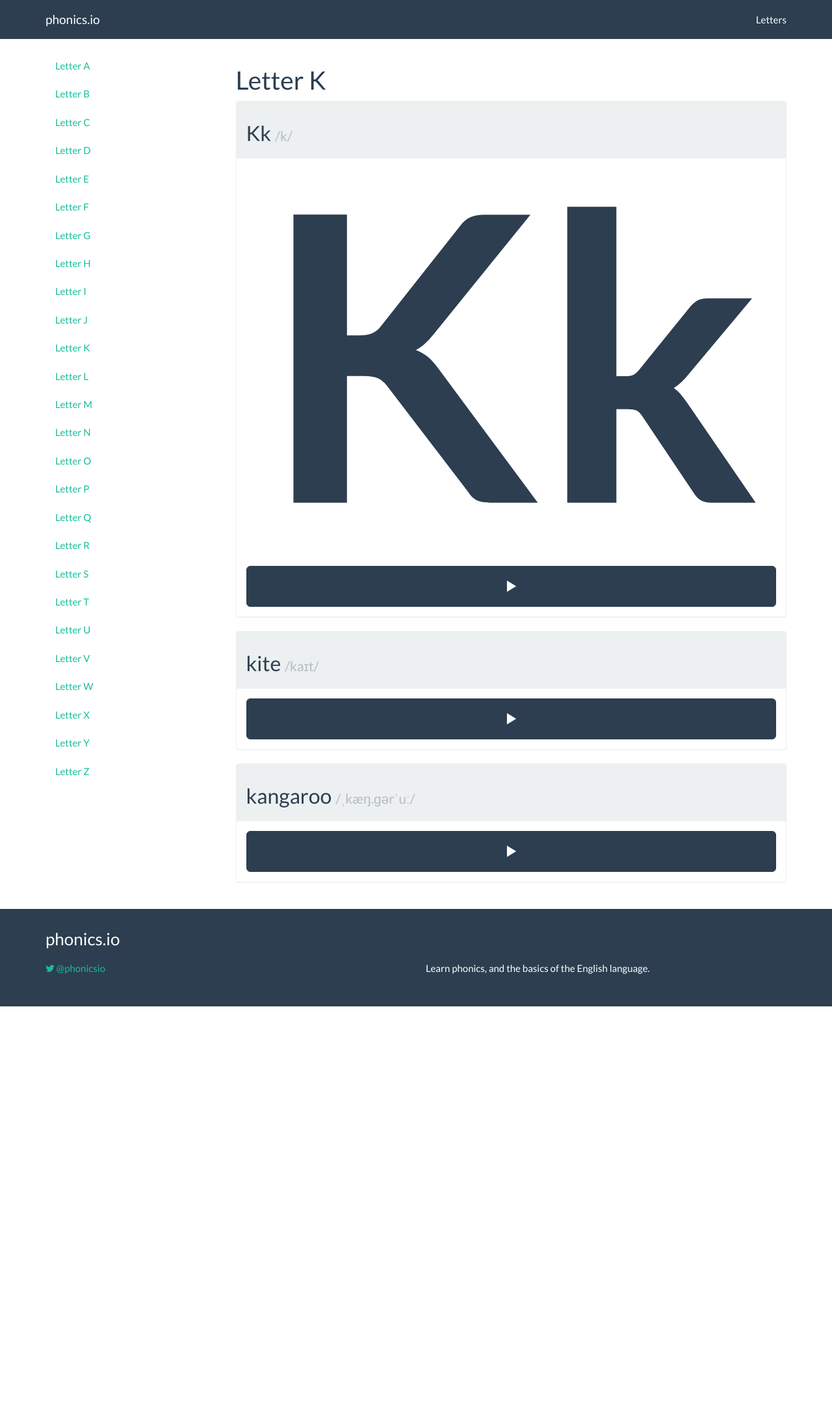
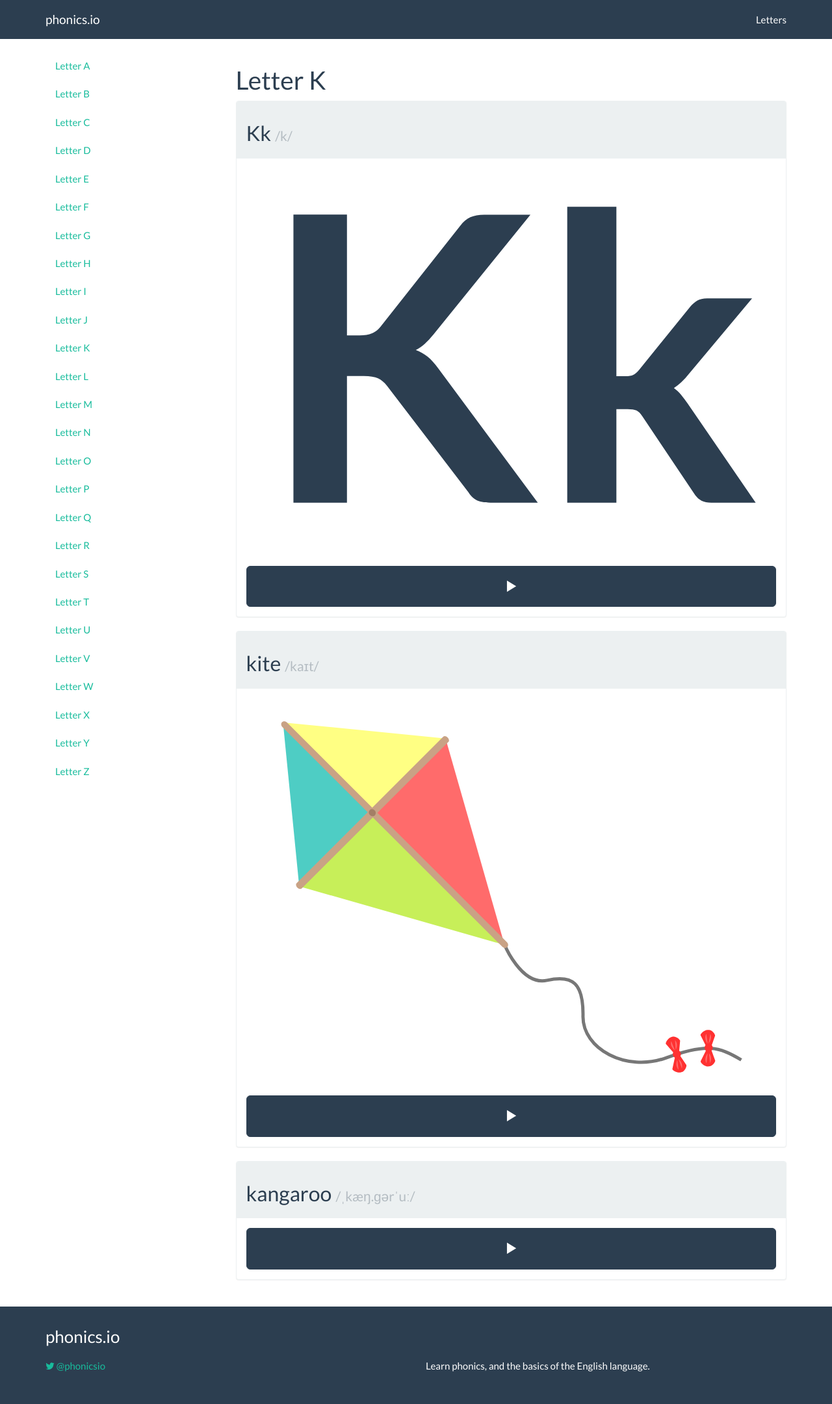
Before and after one commit to irmbrady/phonics.io, a Jekyll site: the page built from letters/k.html, in a window 1280 px wide. Shown: the whole page at 65% size. Built offline with Jekyll 4.4.1, drawn with Linux system fonts in a browser that asks for light colours; nearby versions of some CDN libraries; before the commit the page ends 1549 px from its top, so only the background shows below that.

Commit message:
Added kite svg

```diff
--- a/letters/k.html
+++ b/letters/k.html
@@ -26,7 +26,7 @@
     <h2>kite <small>/kaɪt/</small></h2>
   </div>
   <div class="panel-body">
-    <!-- <img src="/../resources/images/XX.svg" alt="XX" style="width: 100%; display: block;"/> -->
+    <img src="/../resources/images/kite.svg" alt="kite" style="width: 100%; display: block;"/>
     <audio id="say-kite">
       <source src="/../resources/sounds/mp3/kite.mp3" type="audio/mpeg" />
       <source src="/../resources/sounds/ogg/kite.ogg" type="audio/ogg" />
```
Also changed, not shown: resources/images/kite.svg (added).
